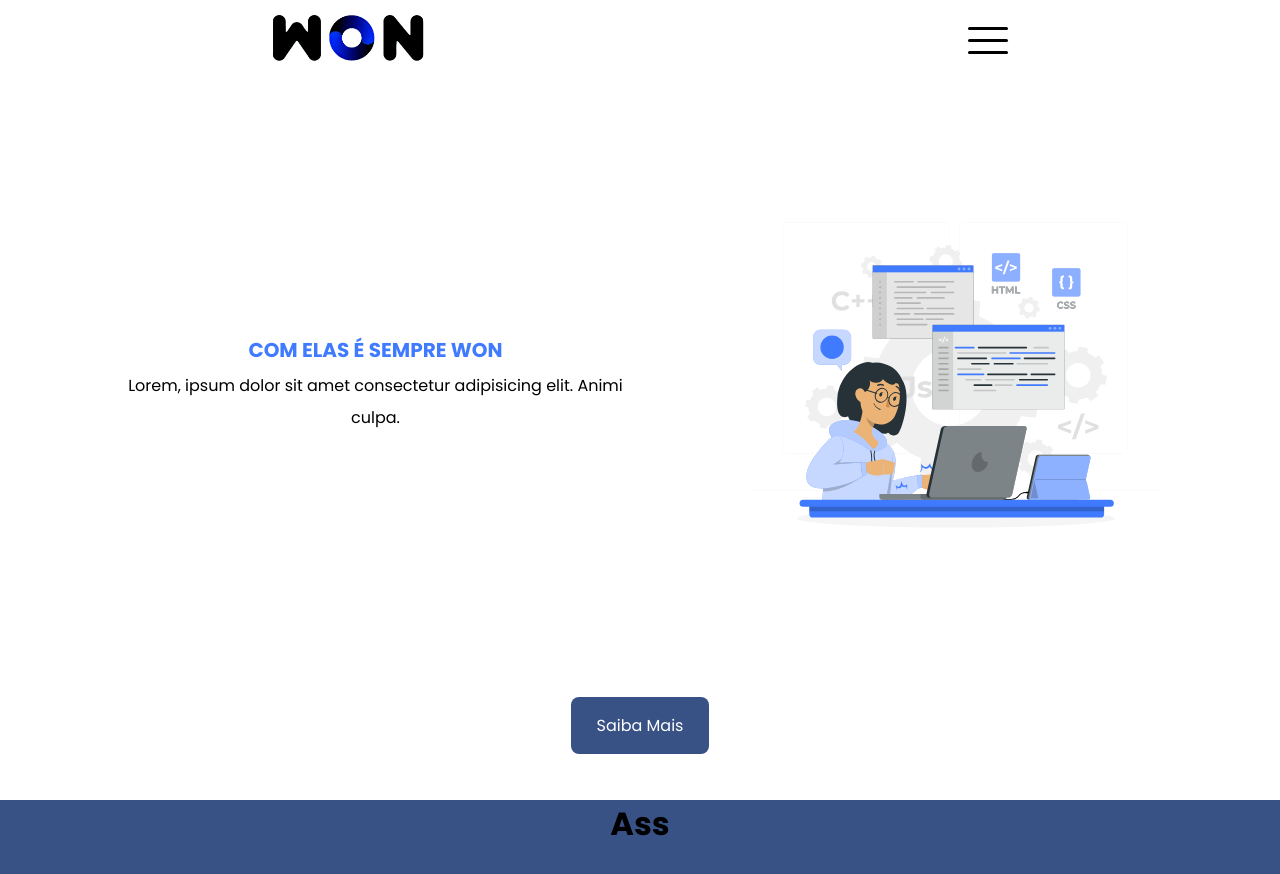
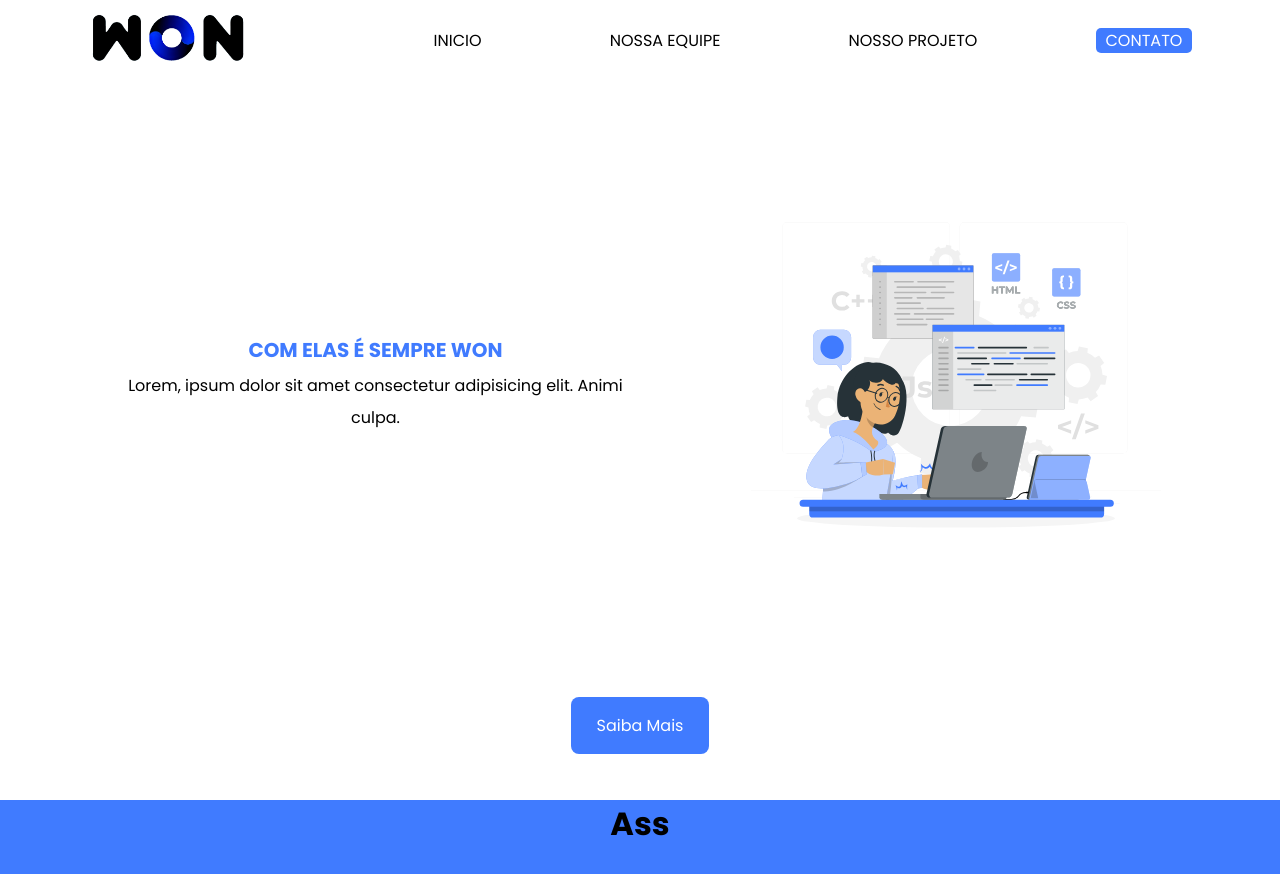
Before and after one commit to Renan2805/Won, a React (Create React App) app: page / in a window 1280 px wide. Shown: the top 874 px of the page. Built offline with nearby package versions, Linux system fonts and the light colour scheme.

Commit message:
Barra de navegação para desktop adicionada

```diff
--- a/src/components/LandingSection/index.css
+++ b/src/components/LandingSection/index.css
@@ -21,7 +21,7 @@
 
   text-decoration: none;
   color: white;
-  background-color: #395285;
+  background-color: #407bff;
   border-radius: 8px;
   transition: .4s;
 }
--- a/src/components/NavBar/MenuItems.tsx
+++ b/src/components/NavBar/MenuItems.tsx
@@ -4,14 +4,15 @@ import * as IoIcons from 'react-icons/io'
 interface MenuItem {
   title: string,
   to: string,
-  icon: ReactElement
+  icon: ReactElement,
+  class?: string
 }
 
 export const ITEMS:Array<MenuItem> = [
   {
     title: 'INICIO',
     to: '#land-section',
-    icon: <IoIcons.IoMdHome />
+    icon: <IoIcons.IoMdHome />,
   },
   {
     title: 'NOSSA EQUIPE',
@@ -26,6 +27,7 @@ export const ITEMS:Array<MenuItem> = [
   {
     title: 'CONTATO',
     to: '#fourth-section',
-    icon: <IoIcons.IoMdAt />
+    icon: <IoIcons.IoMdAt />,
+    class: 'contact'
   }
 ]
--- a/src/components/NavBar/index.css
+++ b/src/components/NavBar/index.css
@@ -7,7 +7,7 @@
     --nav-bar-height: 5rem;
     --nav-bar-bg-color: white;
 
-    --color-main: #395285;
+    --color-main: #407bff;
 }
 
 
@@ -95,3 +95,26 @@ nav {
 .active {
     right: 0vw;
 }
+
+@media screen and (min-width: 700px){
+    .nav-links {
+        width: 60%;
+        display: flex;
+        justify-content: space-between;
+        list-style: none;
+    }
+
+    .nav-links li a {
+        text-decoration: none;
+        color: black;
+        padding: .3rem .6rem;
+    }
+
+    .contact {
+        background-color: var(--color-main);
+        border-radius: 5px;
+    }
+    .contact a {
+        color: white !important;
+    }
+}
--- a/src/components/NavBar/index.tsx
+++ b/src/components/NavBar/index.tsx
@@ -4,20 +4,22 @@ import './index.css'
 import { ITEMS } from './MenuItems'
 
 import Logo from '../../assets/logo.png'
+import useWindowDimensions from '../../hooks/hooks'
 
 interface MenuItem {
   title: string,
   to: string,
-  icon: ReactElement
+  icon: ReactElement,
+  class?: string
 }
 
 const NavBar = () => {
 
-  // const window = useWindowDimensions()
+  const window = useWindowDimensions()
 
   const [isOpen, setOpen] = useState(false)
 
-  return (
+  if (window.width < 700) return (
     <>
       <nav>
         <img
@@ -60,6 +62,24 @@ const NavBar = () => {
 
     </>
   )
+  else return (
+    <nav>
+      <img
+        className="logo-img"
+        src={Logo}
+        alt={'WonTI Logo'}
+      />
+      <ul className="nav-links">
+        {
+          ITEMS.map((item:MenuItem, index) => (
+            <li key={index} className={item.class}>
+              <a href={item.to}>{item.title}</a>
+            </li>
+          ))
+        }
+      </ul>
+    </nav>
+  )
 }
 
 
```
